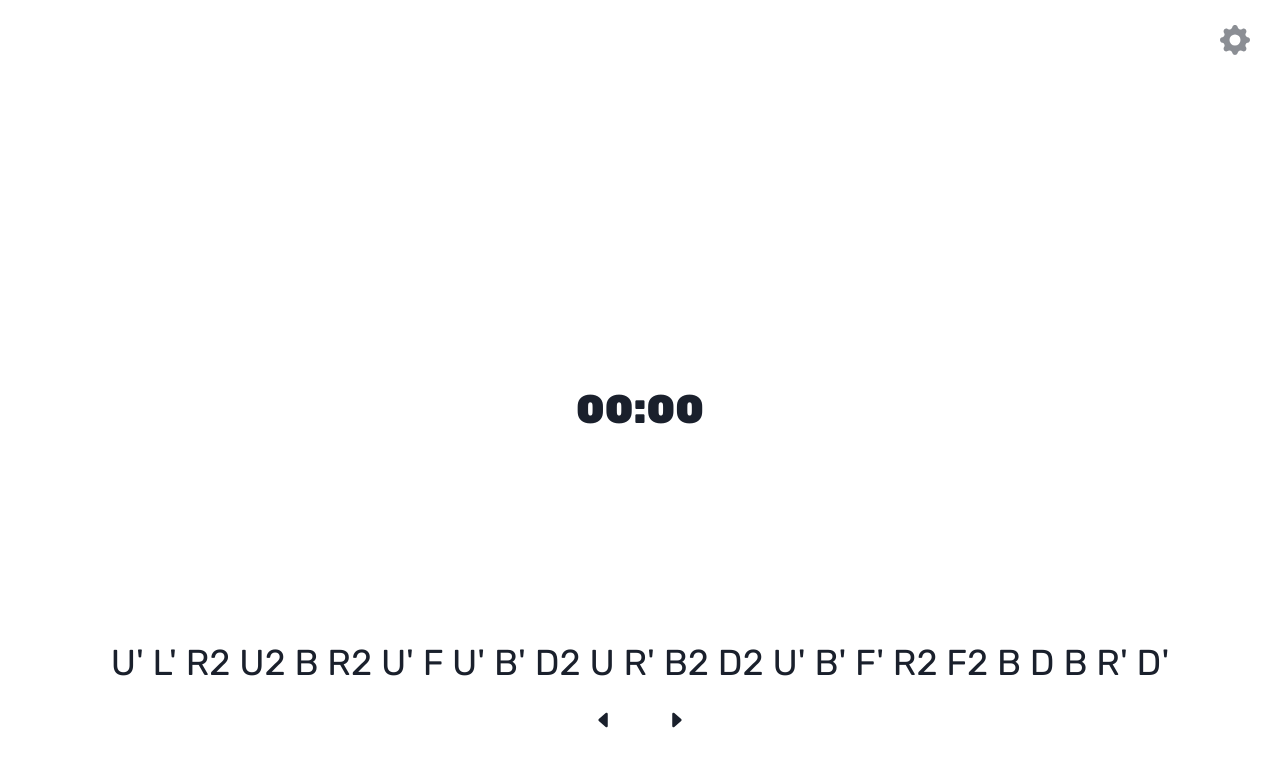
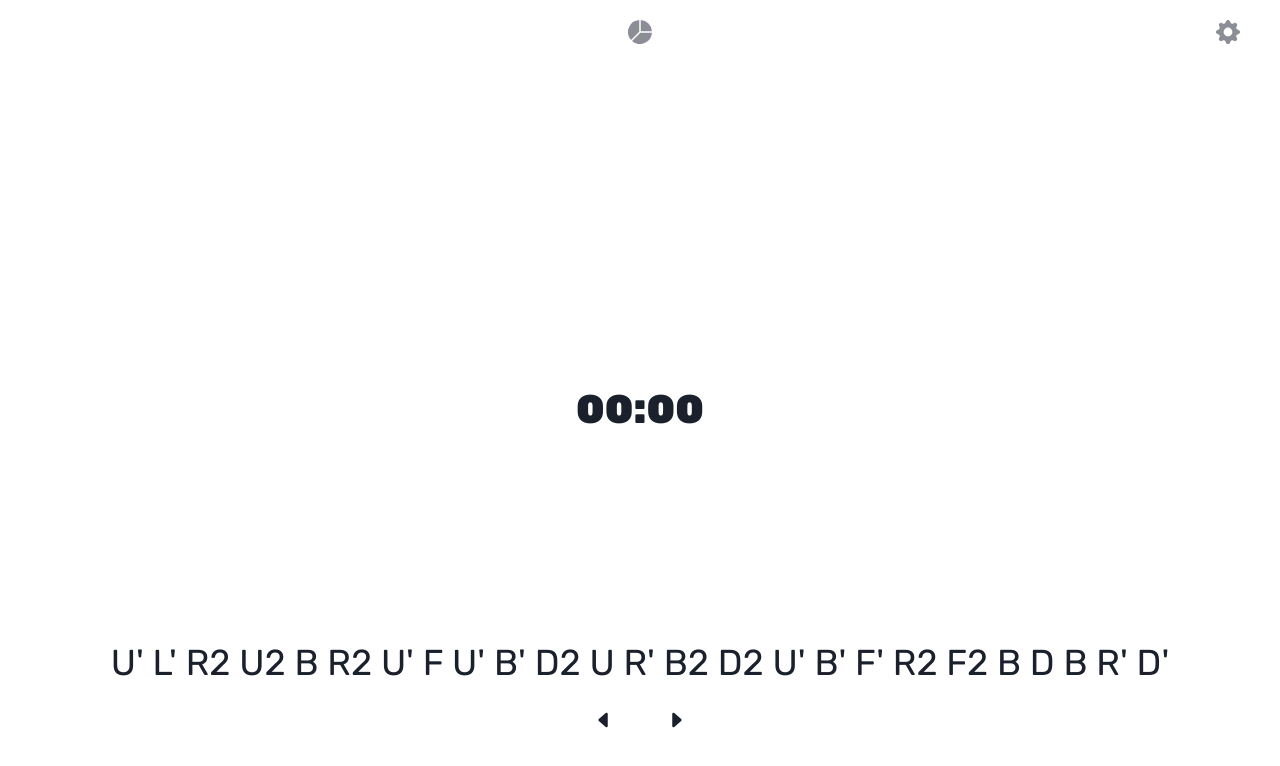
Before and after one commit to gregori-sabel/Cube-X, a Next.js app: page / in a window 1280 px wide. Shown: the top 766 px of the page. Built offline with nearby package versions, Linux system fonts and the light colour scheme.

Commit message:
some Stats and modularization

```diff
--- a/src/components/Footer.tsx
+++ b/src/components/Footer.tsx
@@ -55,12 +55,6 @@ export function Footer({ resultList, siteState, formatTime }:FooterProps) {
     align='center'
     gap='10px'
   >
-    <Flex gap='10px'>
-      { resultList.map((result, index) => (
-        <Text key={index}> { formatTime(result) } </Text>
-      ))
-      }
-    </Flex>
     <Text
       fontWeight='normal'
       fontSize={['2xl','2xl','2xl','3xl','4xl']}
--- /dev/null
+++ b/src/components/Header.tsx
@@ -0,0 +1,43 @@
+import React, { useEffect, useState } from "react";
+import { Button, Flex, Text } from '@chakra-ui/react'
+import { Stats } from "./Stats.tsx";
+import { BsFillGearFill, BsFillPieChartFill } from "react-icons/bs";
+
+interface HeaderProps{
+  resultList: number[]
+  formatTime(time: number): string
+}
+
+export function Header({ formatTime, resultList }:HeaderProps){
+  const [ showStats, setShowStats ] = useState(false)
+  return (
+    <Flex w='100%' px='40px'>
+      <Flex justify='flex-start' w='200px' pt='20px'>
+
+      </Flex>
+
+      <Flex
+        justify='center'
+        w='100%'
+        gap='20px'
+        py='20px'
+        onClick={() => setShowStats(!showStats)}
+      >
+        { !showStats &&
+            <BsFillPieChartFill size='24px' opacity='0.5'/>
+
+          }
+        { showStats &&
+          <Stats  formatTime={formatTime} resultList={resultList}/>
+        }
+      </Flex>
+
+      <Flex justify='flex-end' w='200px' pt='20px'>
+        <Flex opacity='0.5' _hover={{ opacity:'1' }} m='0' p='0'>
+          <BsFillGearFill size='24px'/>
+        </Flex>
+      </Flex>
+    </Flex>
+
+  )
+}
--- /dev/null
+++ b/src/components/Stats.tsx/AoStat.tsx
@@ -0,0 +1,36 @@
+import React from 'react'
+import { Flex, Text } from '@chakra-ui/react'
+
+interface AoStatProps{
+  resultList: number[],
+  amount: number,
+  formatTime(time: number): string
+}
+
+export default function AoStat({ amount, resultList, formatTime }:AoStatProps) {
+  const lastResults = resultList.slice(resultList.length-amount, resultList.length)
+  let formattedAverage = ''
+  console.log(lastResults)
+
+  if(resultList.length >= amount){
+    formattedAverage = formatTime(
+      lastResults.reduce((sum,value) => {
+        return sum+value
+      })/amount
+    )
+  }
+
+  return (
+    <Flex flexDir='column' align='center'>
+      <Text fontWeight='bold' fontSize='xl'>
+        { formattedAverage !== '' &&
+          formattedAverage
+        }
+        { formattedAverage === '' &&
+          '00:00'
+        }
+      </Text>
+      <Text mt='-5px'>{`ao${amount}`}</Text>
+    </Flex>
+  )
+}
--- /dev/null
+++ b/src/components/Stats.tsx/index.tsx
@@ -0,0 +1,18 @@
+import React, { useEffect, useState } from "react";
+import { Button, Flex, Text } from '@chakra-ui/react'
+import AoStat from "./AoStat";
+
+interface StatsProps{
+  resultList: number[],
+  formatTime(time: number): string,
+}
+
+export function Stats({ formatTime, resultList }: StatsProps) {
+
+  return (
+    <>
+      <AoStat amount={5} formatTime={formatTime} resultList={resultList}/>
+      <AoStat amount={12} formatTime={formatTime} resultList={resultList}/>
+    </>
+  )
+}
--- a/src/pages/index.tsx
+++ b/src/pages/index.tsx
@@ -1,8 +1,8 @@
-import React, { useEffect, useState } from "react";
+import React, { useState } from "react";
 import Timer from "../components/Timer";
-import { Button, Flex, Text } from '@chakra-ui/react'
-import { BsFillGearFill, BsCaretLeftFill, BsCaretRightFill } from "react-icons/bs";
+import {  Flex } from '@chakra-ui/react'
 import { Footer } from "../components/Footer";
+import { Header } from "../components/Header";
 
 export type SiteState = 'initial'|'holding'|'running'|'finished'
 
@@ -20,7 +20,7 @@ export default function Home() {
   function formatTime(time: number){
     const minutes = ("0" + Math.floor((time / 60000) % 600)).slice(-2)
     const seconds = ("0" + Math.floor((time / 1000) % 60)).slice(-2)
-    const miliseconds = ("0" + ((time / 10) % 100)).slice(-2)
+    const miliseconds = ("0" + Math.floor((time / 10) % 100)).slice(-2).replace('.','0')
 
     let formattedTime = ''
     if(time > 60000) {
@@ -31,7 +31,6 @@ export default function Home() {
 
     return formattedTime
   }
-
 
   function addNewResult(newResult: number){
     setResultList([ ...resultList, newResult])
@@ -45,14 +44,12 @@ export default function Home() {
       justify='space-between'
       bg={stateColor[siteState]}
     >
+
+      <Header formatTime={formatTime} resultList={resultList}/>
+
       <Flex
         position='absolute'
         top='45%'
-        // bottom='50%'
-        // margin={window.innerHeight/2 - time}
-        // sx={{
-        //   translateX: '100px'
-        // }}
       >
         <Timer
           setSiteState={setSiteState}
@@ -62,12 +59,6 @@ export default function Home() {
         />
       </Flex>
 
-      <Flex w='100%' justify='flex-end' pt='20px' pr='20px' >
-        <Button variant='unstyled' opacity='0.5' _hover={{ opacity:'1' }} m='0' p='0'>
-          <BsFillGearFill size='30px'/>
-        </Button>
-      </Flex>
-
       <Footer formatTime={formatTime} resultList={resultList} siteState={siteState}/>
 
     </Flex>
```
Also changed, not shown: .eslintrc.json (added).
